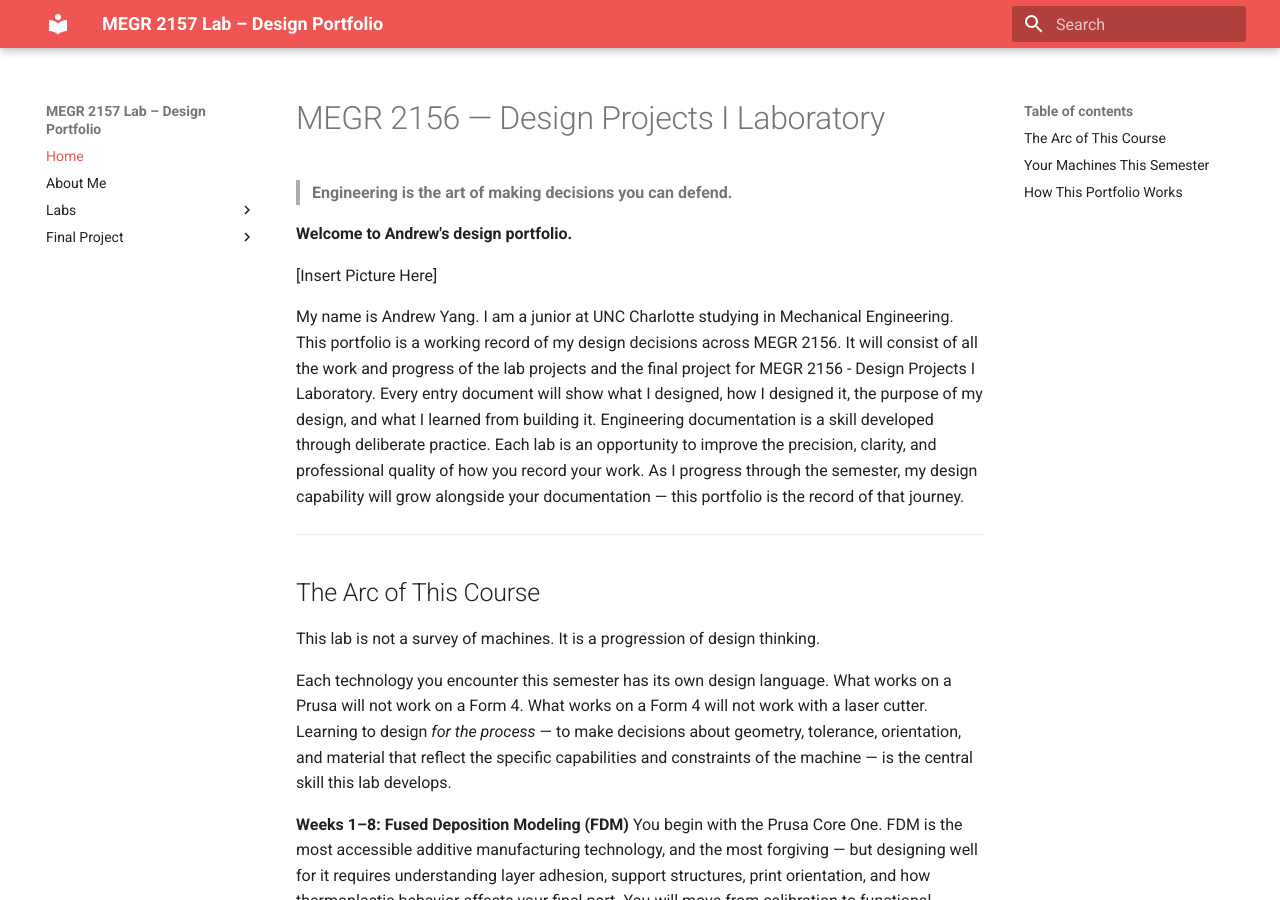
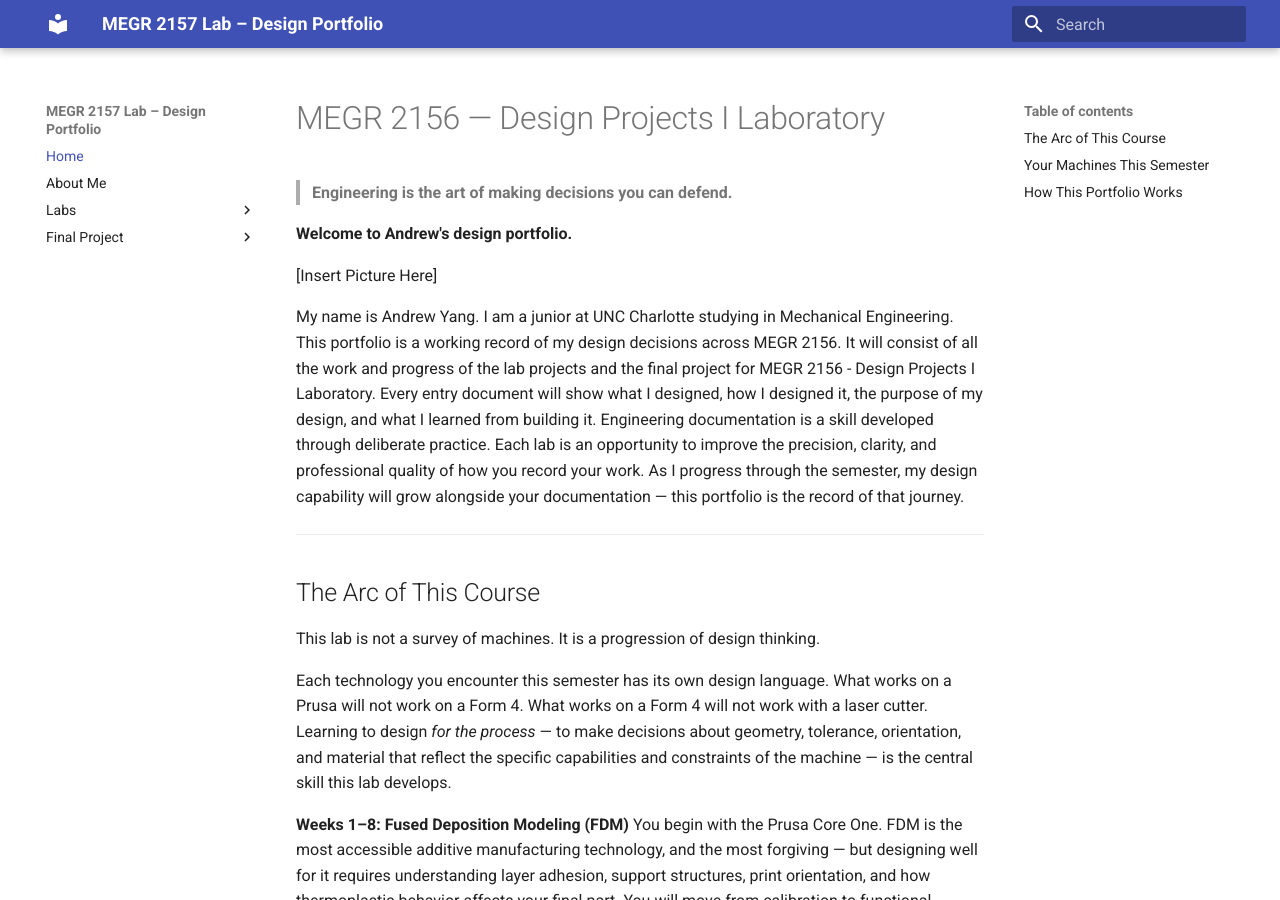
Before and after one commit to AndrewYang2428/andrewyang-megr2156-lab-portfolio, an MkDocs documentation site: the page built from docs/index.md, in a window 1280 px wide and 900 px high. Built offline with MkDocs 1.6.1 and Material for MkDocs 9.7.7, drawn with Linux system fonts in a browser that asks for light colours.

Commit message:
Change primary theme color from red to dark blue

```diff
--- a/mkdocs.yml
+++ b/mkdocs.yml
@@ -4,7 +4,7 @@ site_description: Lab Design portfolio documentation
 theme:
   name: material
   palette:
-    primary: red
+    primary: dark blue
   features:
     - navigation.instant
     - navigation.tracking
```
